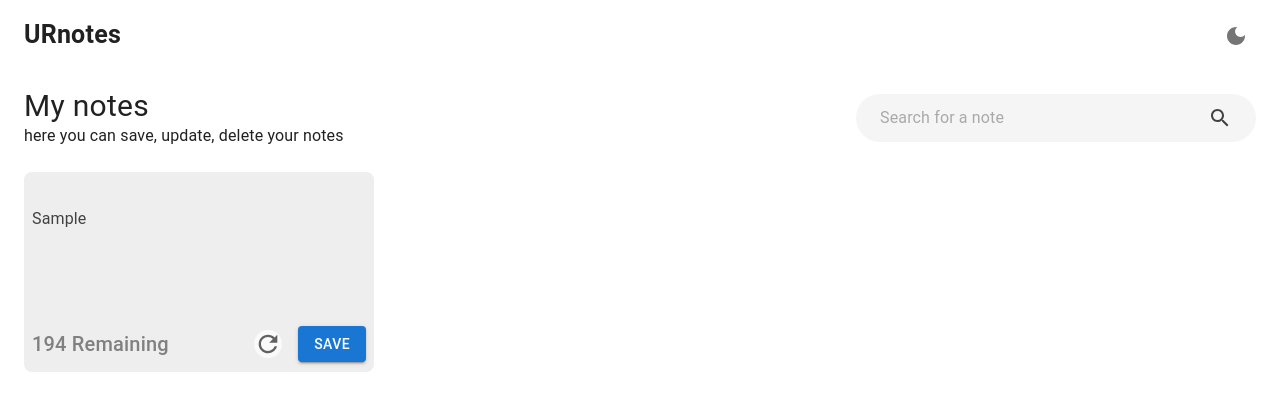
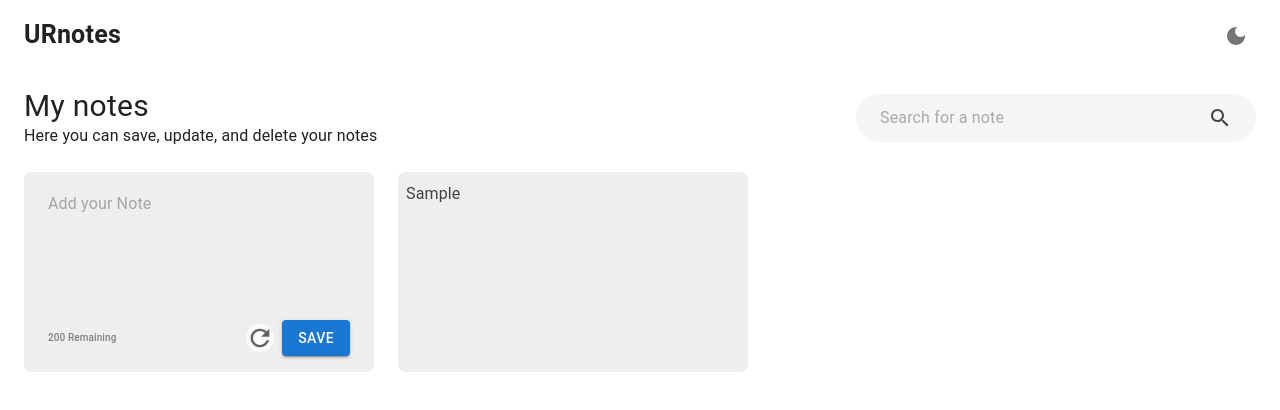
Before and after one commit to DevAbdelilah/urnotes, a Next.js app: page / in a window 1280 px wide. Both pictures are taken after typing "Sample" into the empty fields and a click on the button "SAVE". Shown: the top 410 px of the page. Built offline with nearby package versions, Linux system fonts and the light colour scheme.

Commit message:
add saving note

```diff
--- a/src/compenents/Notes.tsx
+++ b/src/compenents/Notes.tsx
@@ -1,5 +1,12 @@
 import { ChangeEvent, useState } from "react";
-import { Button, InputBase, Stack, Typography, useTheme } from "@mui/material";
+import {
+  Button,
+  InputBase,
+  Stack,
+  Typography,
+  useTheme,
+  Box,
+} from "@mui/material";
 import { grey } from "@mui/material/colors";
 import SearchIcon from "@mui/icons-material/Search";
 import RefreshIcon from "@mui/icons-material/Refresh";
@@ -9,6 +16,7 @@ function Notes() {
   const isDarkMode = theme.palette.mode === "dark";
 
   const [note, setNote] = useState("");
+  const [savedNotes, setSavedNotes] = useState<string[]>([]);
 
   const MAX_COUNT = 200;
   const handleChange = (
@@ -21,10 +29,18 @@ function Notes() {
     setNote(_newValue);
   };
 
+  const handleSave = () => {
+    if (note.trim()) {
+      setSavedNotes([...savedNotes, note]);
+      setNote("");
+    }
+  };
+
   const remainingChars = MAX_COUNT - note.length;
 
   return (
-    <Stack spacing={3} p={"16px 24px"}>
+    <Stack p={"16px 24px"} height="100vh" display="flex" flexDirection="column">
+      <Stack spacing={3} mb={3}>
         <Stack
           direction={"row"}
           alignItems={"center"}
@@ -37,7 +53,7 @@ function Notes() {
             <Typography
               sx={{ width: "100%", color: isDarkMode ? grey[100] : grey[900] }}
             >
-            here you can save, update, delete your notes
+              Here you can save, update, and delete your notes
             </Typography>
           </Stack>
           <Stack
@@ -46,34 +62,42 @@ function Notes() {
             p="8px 24px"
             borderRadius="40px"
             direction="row"
-          justifyContent="space-between"
             alignItems="center"
           >
             <InputBase
               sx={{ width: "100%", color: isDarkMode ? grey[100] : grey[800] }}
               placeholder="Search for a note"
               inputProps={{ "aria-label": "search for a note" }}
+              endAdornment={
+                <SearchIcon
+                  sx={{ color: isDarkMode ? grey[100] : grey[800] }}
                 />
-          <SearchIcon sx={{ color: isDarkMode ? grey[100] : grey[800] }} />
+              }
+            />
           </Stack>
         </Stack>
 
+        <Stack
+          direction={"row"}
+          alignItems={"center"}
+          gap={3}
+          flexWrap={"wrap"}
+        >
           <Stack
             borderRadius="8px"
             width="350px"
             height="200px"
             bgcolor={isDarkMode ? grey[700] : grey[200]}
+            direction={"column"}
+            justifyContent={"space-between"}
+            p={"16px 24px"}
           >
-        <Stack sx={{ width: "100%", height: "100%", padding: "10px 8px" }}>
             <InputBase
               sx={{
-              width: "100%",
-              height: "100%",
                 color: isDarkMode ? grey[100] : grey[800],
               }}
               placeholder="Add your Note"
               multiline
-            rows={4}
               value={note}
               onChange={handleChange}
               inputProps={{ "aria-label": "add your note" }}
@@ -83,10 +107,10 @@ function Notes() {
               alignItems="center"
               justifyContent="space-between"
             >
-            <Typography fontSize="20px" color="gray" fontWeight="500">
+              <Typography fontSize="10px" color="gray" fontWeight="500">
                 {remainingChars} Remaining
               </Typography>
-            <Stack gap={2} direction="row" alignItems="center">
+              <Stack direction="row" alignItems="center" spacing={1}>
                 <RefreshIcon
                   sx={{
                     fontSize: "28px",
@@ -98,11 +122,39 @@ function Notes() {
                   onClick={() => setNote("")}
                   aria-label="refresh note"
                 />
-              <Button variant="contained" color="primary">
+                <Button
+                  variant="contained"
+                  color="primary"
+                  onClick={handleSave}
+                >
                   Save
                 </Button>
               </Stack>
             </Stack>
+          </Stack>
+
+          {savedNotes.map((savedNote, index) => (
+            <Stack
+              key={index}
+              borderRadius="8px"
+              width="350px"
+              height="200px"
+              bgcolor={isDarkMode ? grey[700] : grey[200]}
+              p="10px 8px"
+            >
+              <Typography
+                sx={{
+                  width: "100%",
+                  height: "100%",
+                  overflow: "hidden",
+                  color: isDarkMode ? grey[100] : grey[800],
+                }}
+                fontSize="16px"
+              >
+                {savedNote}
+              </Typography>
+            </Stack>
+          ))}
         </Stack>
       </Stack>
     </Stack>
```
Lines whose indentation alone changed are shown as unchanged.
